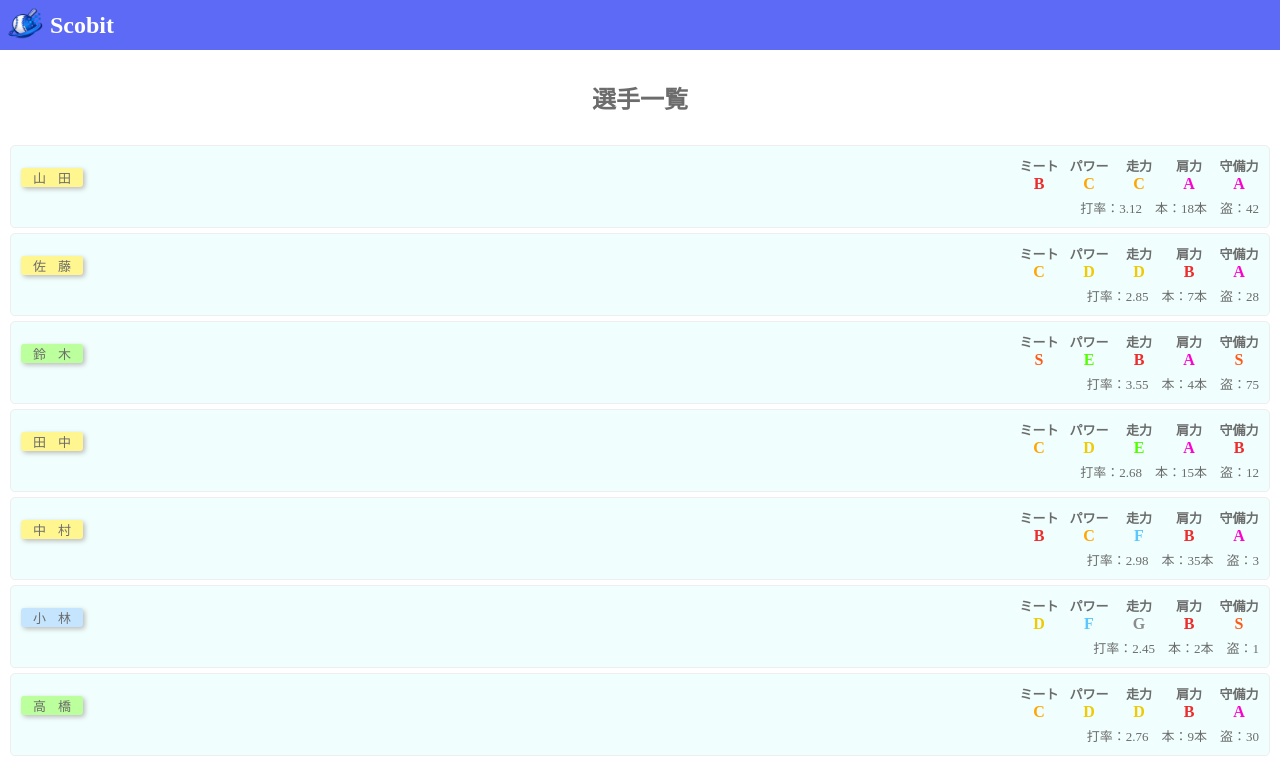
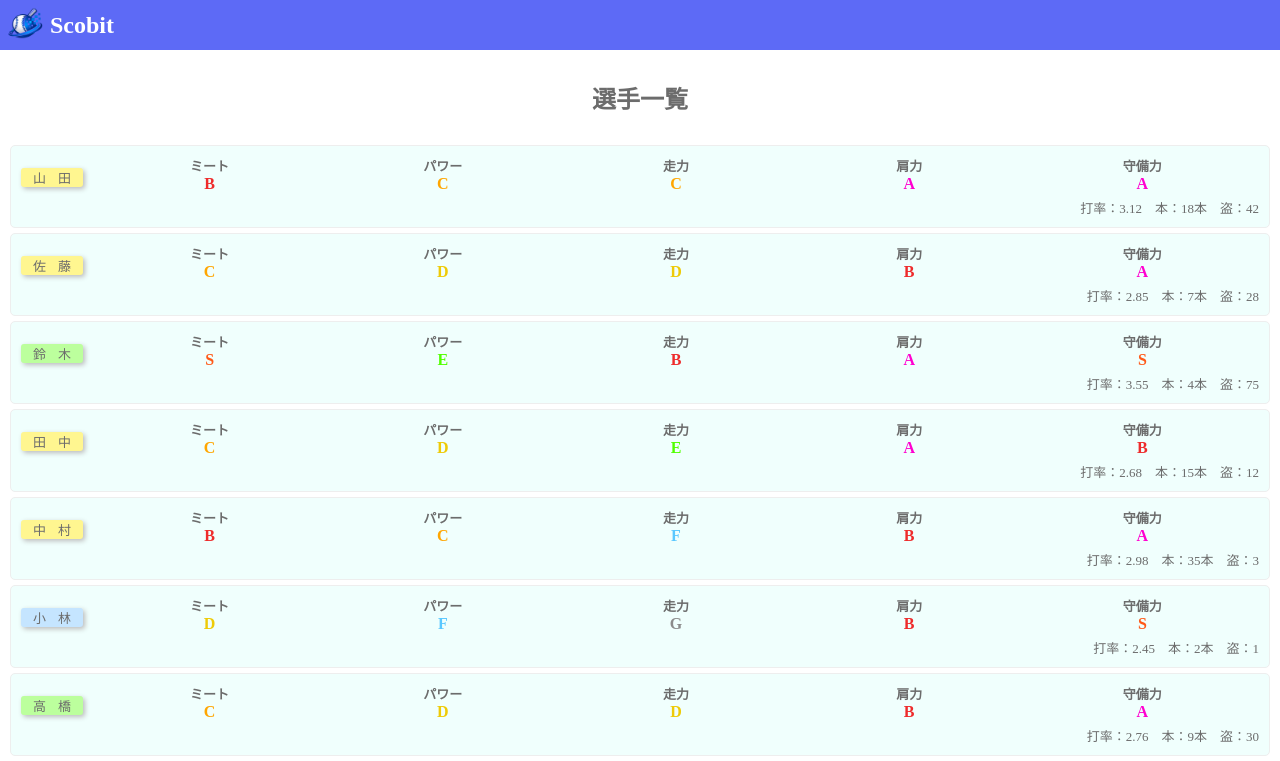
Before and after one commit to masuda0526/scobit, a React app in the folder frontend/: page /#/members in a window 1280 px wide. Shown: the top 761 px of the page. Built offline with nearby package versions, Linux system fonts and the light colour scheme; the HTML template or start-up script is replaced by a standard one.

Commit message:
レイアウト修正

```diff
--- a/frontend/src/component/UserAbility/Ability.module.css
+++ b/frontend/src/component/UserAbility/Ability.module.css
@@ -9,6 +9,7 @@
 .member_box {
     display: flex;
     justify-content: space-between;
+    gap: 10px;
     align-items: center;
 }
 
@@ -23,7 +24,8 @@
 
 .abilities {
     display: flex;
-    gap: 10px;
+    justify-content: space-around;
+    width: calc(100% - (62px + 10px));
     margin-bottom: 5px;
 }
 
```
